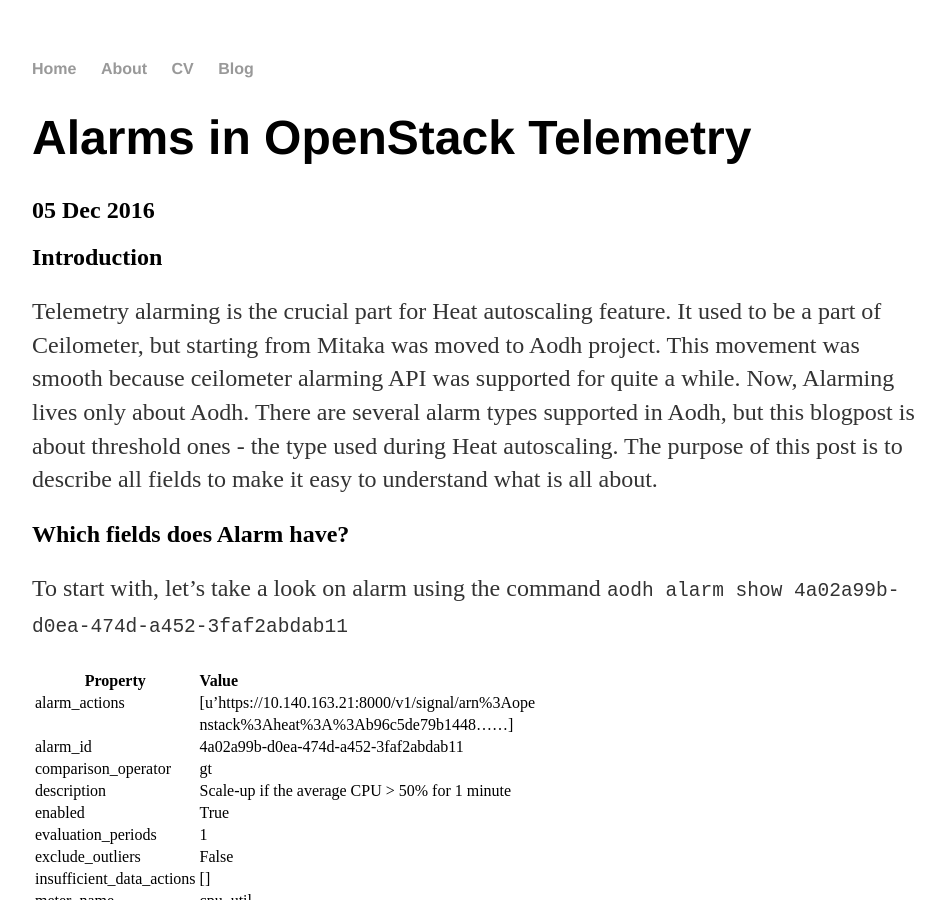
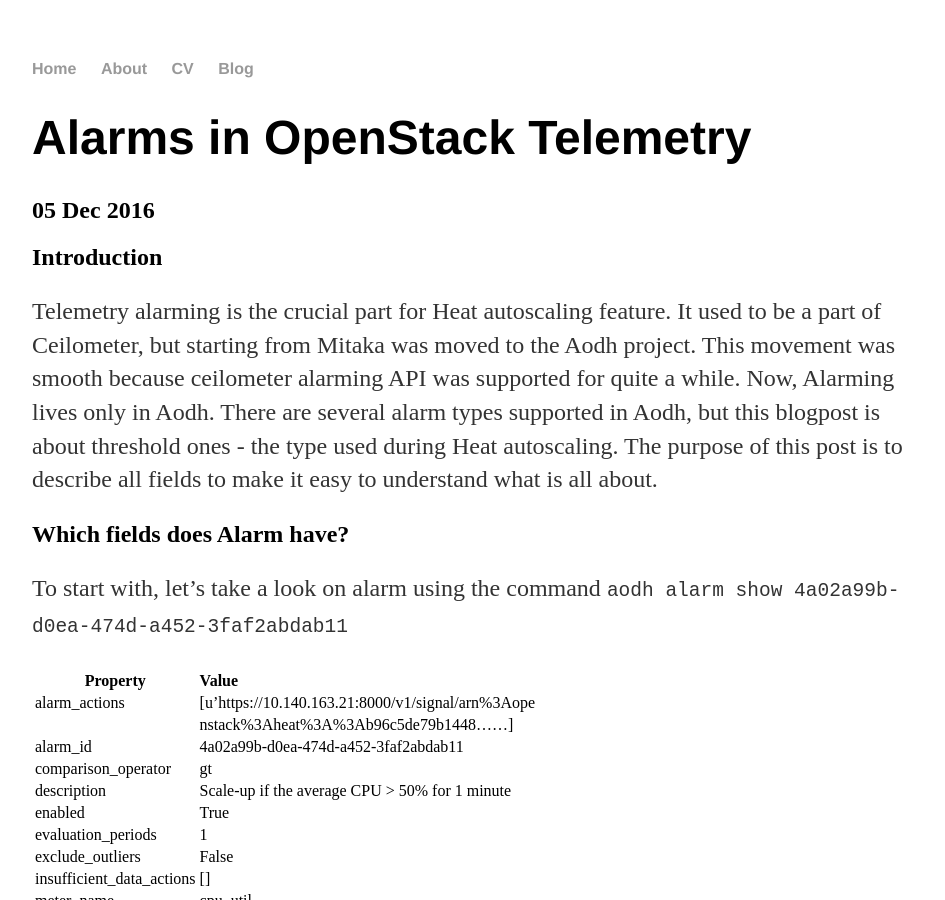
Before and after one commit to nshakhat/nshakhat.github.io, a Jekyll site: the page built from _posts/2016-12-5-alarms.md, in a window 1280 px wide and 900 px high. Shown: the whole window, without its empty margins (160-1105 px from the left). Built offline with Jekyll 4.4.1, drawn with Linux system fonts in a browser that asks for light colours; comment, search, counter and statistics services are not loaded.

Commit message:
Update 2016-12-5-alarms.md

```diff
--- a/_posts/2016-12-5-alarms.md
+++ b/_posts/2016-12-5-alarms.md
@@ -6,8 +6,8 @@
 
 <h2> Introduction </h2>
 Telemetry alarming is the crucial part for Heat autoscaling feature. It used to be a part of Ceilometer,
-but starting from Mitaka was moved to Aodh project. This movement was smooth because ceilometer alarming
-API was supported for quite a while. Now, Alarming lives only about Aodh. There are several alarm types supported
+but starting from Mitaka was moved to the Aodh project. This movement was smooth because ceilometer alarming
+API was supported for quite a while. Now, Alarming lives only in Aodh. There are several alarm types supported
 in Aodh, but this blogpost is about threshold ones - the type used during Heat autoscaling. The purpose of this post
 is to describe all fields to make it easy to understand what is all about.
 
```
